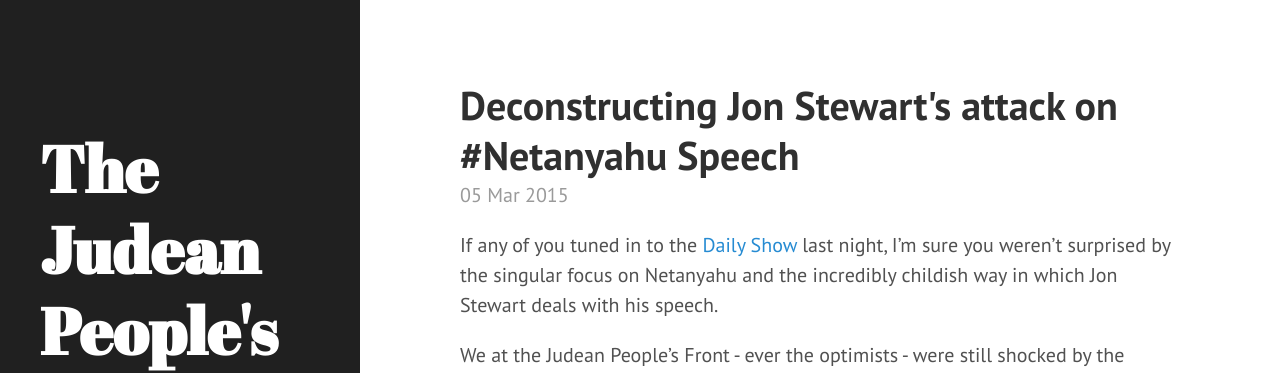
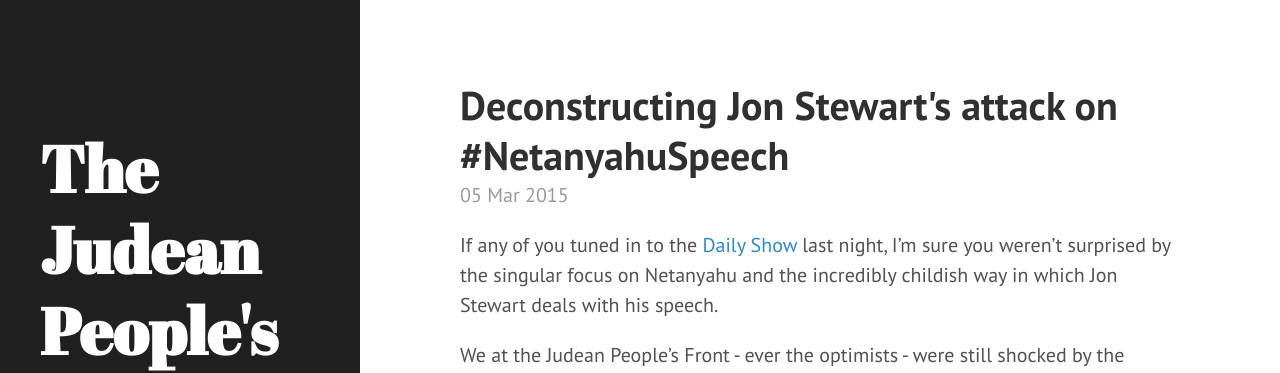
Before and after one commit to JudeanPF/judeanpf.github.io, a Jekyll site: the page built from _posts/2015-03-05-deconstructing-jon-stewarts-attack.md, in a window 1280 px wide and 900 px high. Shown: the top 373 px of the window. Built offline with Jekyll 4.4.1, drawn with Linux system fonts in a browser that asks for light colours; Markdown is read by kramdown in place of the engine named in the settings.

Commit message:
Update 2015-03-05-deconstructing-jon-stewarts-attack.md
title and break

```diff
--- a/_posts/2015-03-05-deconstructing-jon-stewarts-attack.md
+++ b/_posts/2015-03-05-deconstructing-jon-stewarts-attack.md
@@ -1,6 +1,6 @@
 ---
 layout: post
-title: "Deconstructing Jon Stewart's attack on #Netanyahu Speech"
+title: "Deconstructing Jon Stewart's attack on #NetanyahuSpeech"
 ---
 
 If any of you tuned in to the [Daily Show](http://thedailyshow.cc.com/full-episodes/hmp9gu/march-3--2015---sigourney-weaver) last night, I'm sure you weren't surprised by the singular focus on Netanyahu and the incredibly childish way in which Jon Stewart deals with his speech.
@@ -129,3 +129,5 @@ This entire episode was useless as any sort of political commentary, which sadly
 Yet again Israel was falsely flayed in the town square by Jon Stewart who uses his own Jewishness as a shield against critcisim.
 
 What a shanda.
+
+____
```
